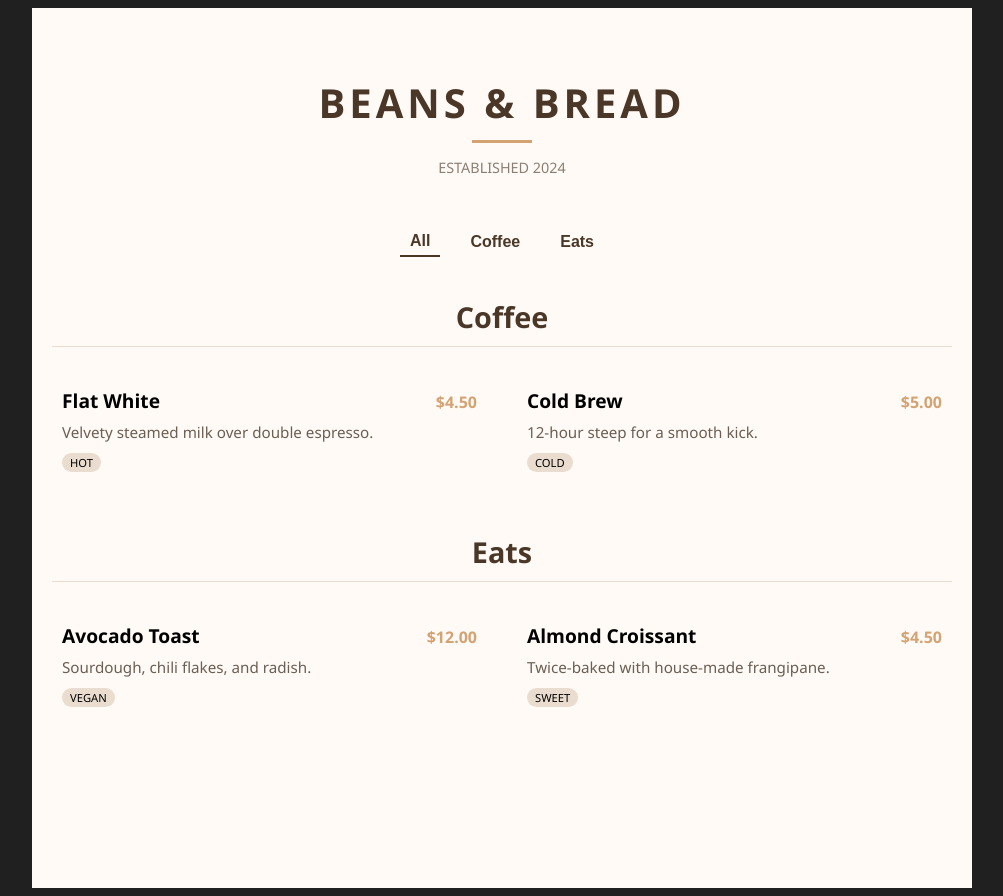
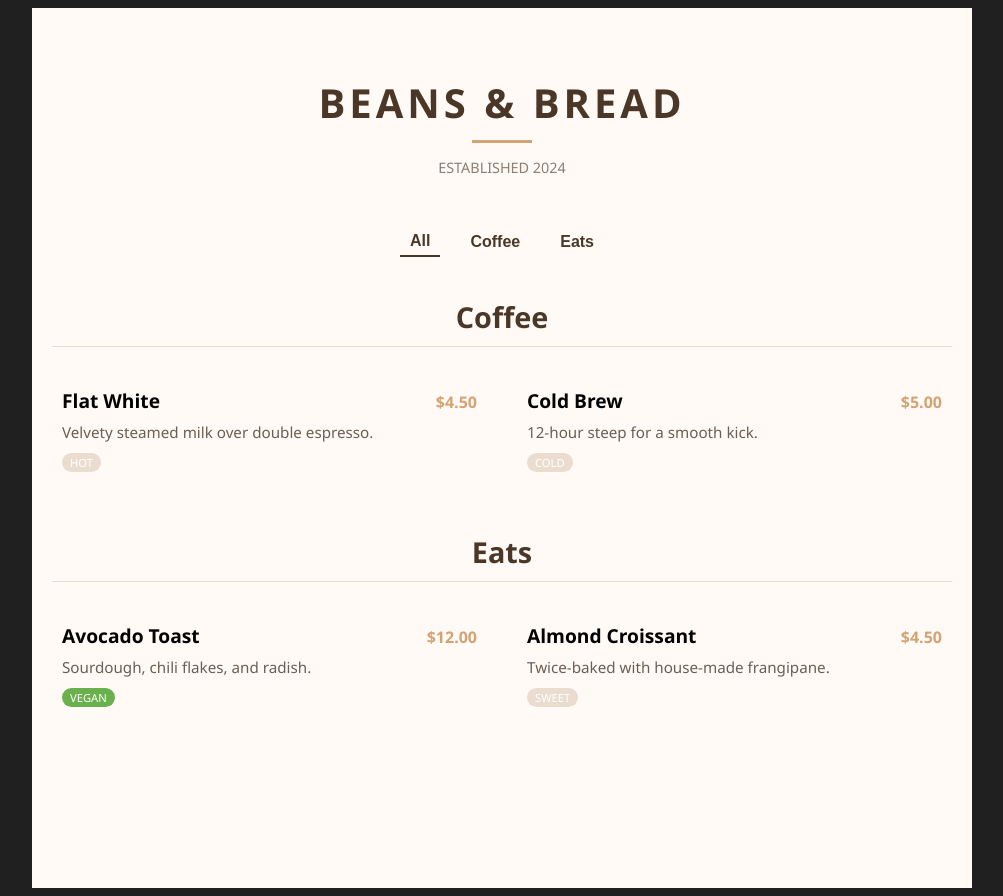
Before and after one commit to ASuarez18/cafe-website, a React (Vite) app: page / in a window 1280 px wide. Shown: the whole page, without its empty margins (138-1141 px from the left). Built offline with nearby package versions, Linux system fonts and the light colour scheme.

Commit message:
change something

```diff
--- a/src/components/MenuItem.jsx
+++ b/src/components/MenuItem.jsx
@@ -1,24 +1,46 @@
 import React from "react";
 
 // jamie
-const MenuItem = ({ name, price, description, tags }) => (
+const MenuItem = ({ name, price, description, tags, image, rating }) => (
   <div className="menu-item">
-    {" "}
+
+    {image && <img src={image} alt={name} style={{ width: "100%", borderRadius: "8px", marginBottom: "10px" }} />}
+
     <div className="item-main">
-      <h3 className="item-name">{name}</h3>{" "}
-      <span className="item-price">${price}</span>{" "}
+      <h3 className="item-name">{name}</h3>
+      <span className="item-price">${price}</span>
     </div>
-    <p className="item-desc">{description}</p>{" "}
-    {tags && (
+
+    <p className="item-desc">{description}</p>
+
+
+    {rating && (
+      <div style={{ fontSize: "0.85rem", color: "#ffb400", margin: "5px 0" }}>
+        {"⭐".repeat(Math.round(rating))} ({rating.toFixed(1)})
+      </div>
+    )}
+
+
+    {tags && tags.length > 0 && (
       <div className="tag-container">
-        {" "}
-        {tags.map((tag) => (
-          <span key={tag} className="tag">
-            {tag}
-          </span>
-        ))}{" "}
+        {tags.map((tag) => {
+          const colorMap = {
+            Spicy: "#ff6b6b",
+            Vegan: "#6ab04c",
+            New: "#f9ca24",
+          };
+          return (
+            <span
+              key={tag}
+              className="tag"
+              style={{ backgroundColor: colorMap[tag] || "#eaddcf", color: "#fff" }}
+            >
+              {tag}
+            </span>
+          );
+        })}
       </div>
-    )}{" "}
+    )}
   </div>
 );
 
```
